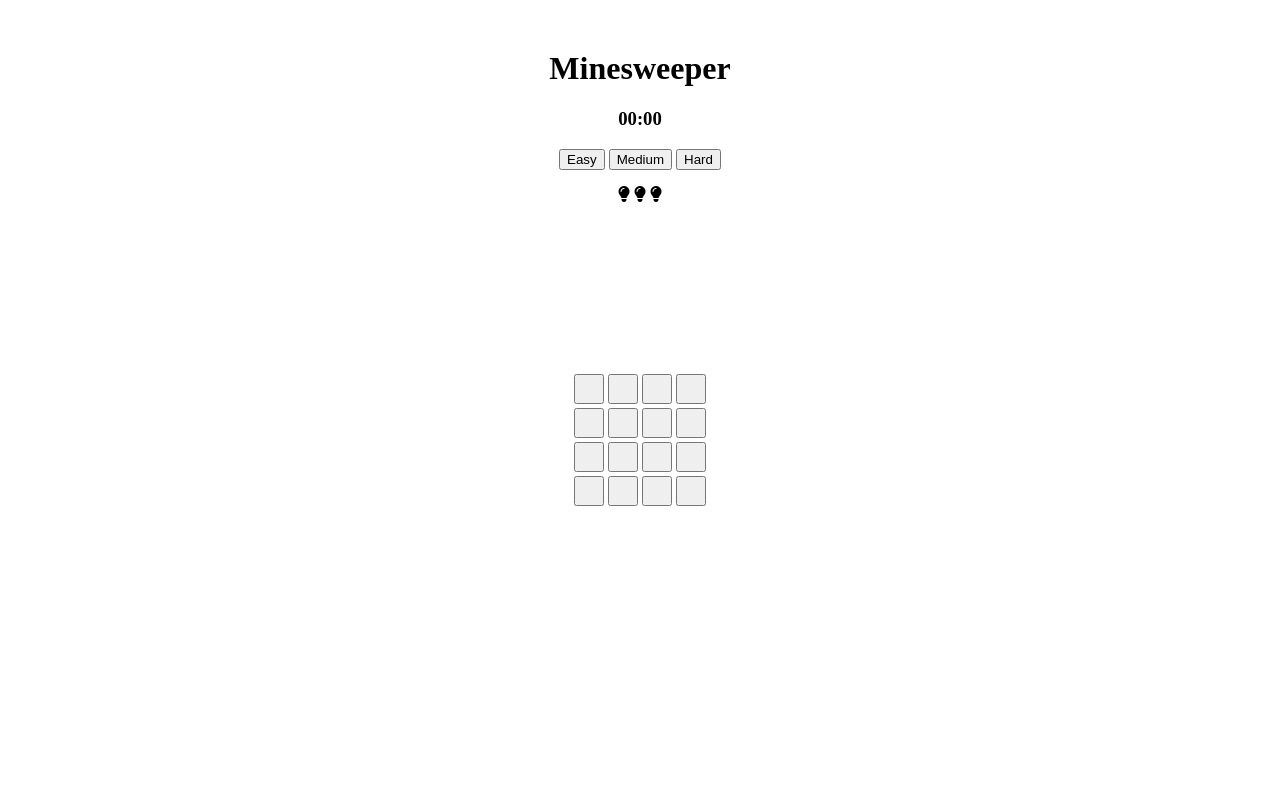
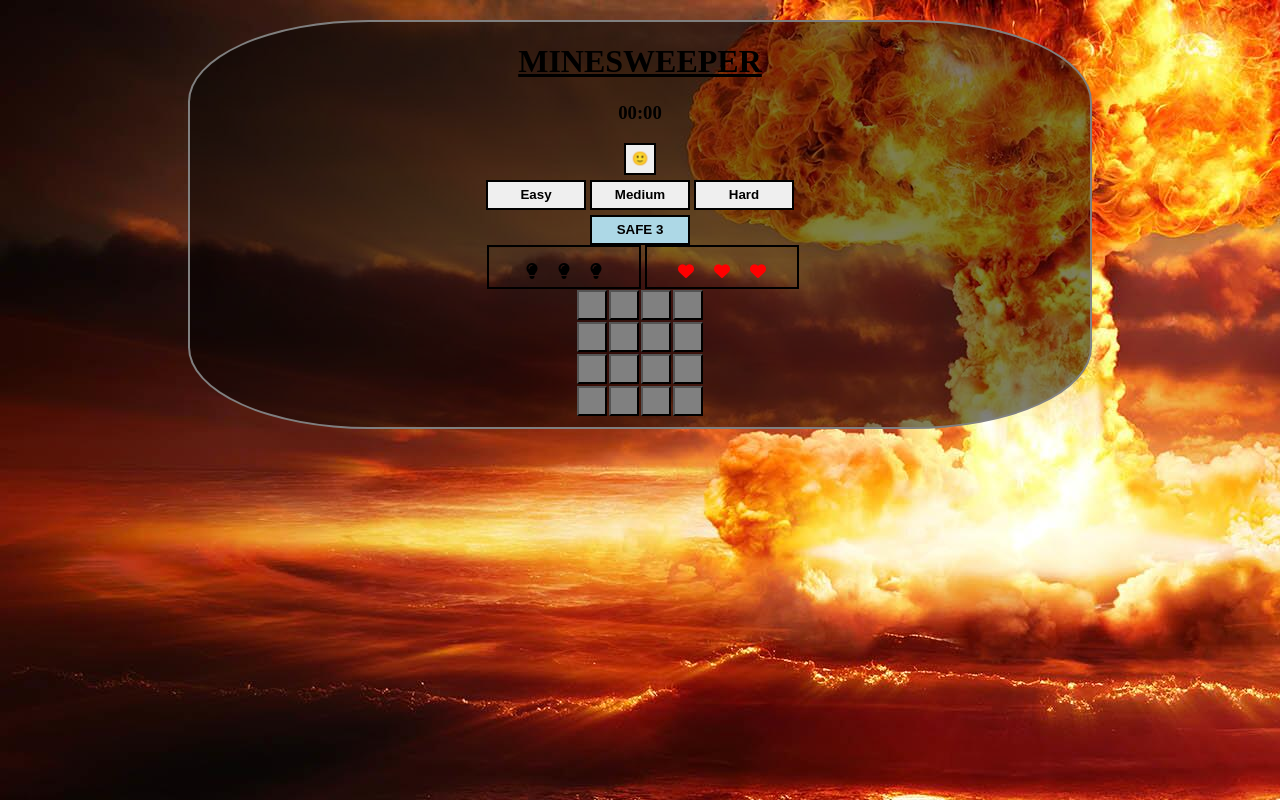
Before and after one commit to FriZe6/MineSweep, a plain HTML site: page index.html in a window 1280 px wide. Both pictures are taken after a click on the button "Easy". Drawn offline with Linux system fonts and the light colour scheme.

Commit message:
FINAL DAY EDITION

```diff
--- a/css/main.css
+++ b/css/main.css
@@ -1,28 +1,149 @@
+body{
+    background-image: url('/img/blast.jpg');
+}
+
+h1{
+    text-decoration: underline;
+}
+
+.header{
+    text-align: center;
+    margin: 20px 180px 10px 180px;
+    padding-bottom: 10px;
+    border: 2px solid grey;
+    background-color:rgba(0, 0, 0, 0.5);
+    border-radius: 20%;
+}
+
+.first-row{
+    display:block;
+    margin: auto;
+    text-align: center;
+    margin-bottom: 5px;
+}
+
+.restart{
+    widows: 32px;
+    height:32px;
+    border: 2px solid black;
+    text-align: center;
+}
+
+.third-row{
+    display: block;
+    margin-left: 16px;
+
+}
+
+.hints{
+    display: inline-block;
+    border: 2px black solid;
+    width:150px;
+    height: 40px;
+}
+
+p{
+    display: inline-block;
+    margin-left: 10px;
+    margin-right: 10px;
+
+}
+
+.lives{
+    display: inline-block;
+    color: red;
+    border: 2px black solid;
+    width:150px;
+    margin-right: 10px;
+    height: 40px;
+}
+
+.hidden{
+    font-size: 0;
+}
+
+
+.table{
+    display: inline-block;
+
+}
+.board{
+    border-collapse: collapse;
+}
+
+
+.cell{
+    text-align: center;
+}
+
 .btn{
     width: 30px;
     height:30px;
 }
 
-h1{
-    margin-top: 50px;
-    text-align: center;
+.diff{
+height: 30px;
+width: 100px;
+border: 2px solid black;
+font-weight: 700;
 }
 
-p{
-    display: inline-block;
+.white{
+    color:grey;
+    background-color: grey;
+    text-shadow: -1px 0 black, 0 1px black, 1px 0 black, 0 -1px black;
 }
 
-.hidden{
-    color: transparent ;
+.blue{
+    font-weight: 700;
+    color:blue;
+    background-color: grey;
+    text-shadow: -1px 0 black, 0 1px black, 1px 0 black, 0 -1px black;
 }
 
-.main{
-    text-align: center;
+.green{
+    font-weight: 700;
+    color:green;
+    background-color: grey;
+    text-shadow: -1px 0 black, 0 1px black, 1px 0 black, 0 -1px black;
 }
 
-.table{
-    position: absolute;
-    top:55%;
-    left:50%;
-    transform:translateX(-50%) translateY(-50%);
+.red{
+    font-weight: 700;
+    color:red;
+    background-color: grey;
+    text-shadow: -1px 0 black, 0 1px black, 1px 0 black, 0 -1px black;
 }
+
+.brown{
+    font-weight: 700;
+    color:brown;
+    background-color: grey;
+    text-shadow: -1px 0 black, 0 1px black, 1px 0 black, 0 -1px black;
+}
+
+.yellow{
+    font-weight: 700;
+    color:yellow;
+    background-color: grey;
+    text-shadow: -1px 0 black, 0 1px black, 1px 0 black, 0 -1px black;
+}
+
+.safe{
+    height: 30px;
+    width: 100px;
+    border: 2px solid black;
+    font-weight: 700;
+    background-color: lightblue;
+    display: block;
+    margin:5px auto 0;
+}
+
+.safe-to-click{
+    background-color: green;
+}
+
+button:active {
+    box-shadow: 0 5px #666;
+    transform: translateY(2px);
+  }
--- a/index.html
+++ b/index.html
@@ -9,18 +9,26 @@
 
     <body onload="startPage()">
 
-        <h1>Minesweeper</h1>
-        <div class="main">
+
+        <div class="header">
+            <h1>MINESWEEPER</h1>
             <h3 class="timer">00:00</h3>
+            <div class="first-row">
 
-            <button class="easy" onclick="initGame(this)">Easy</button>
-            <button class="medium" onclick="initGame(this)">Medium</button>
-            <button class="hard" onclick="initGame(this)">Hard</button>
+                <button class="restart" onclick="initGame(this)">🙂</button>
+            </div>
 
-            <div class="hints">
-                <p class="hint1" onclick="getHint(this)"><i class="fas fa-lightbulb"></i></p>
-                <p class="hint2" onclick="getHint(this)"><i class="fas fa-lightbulb"></i></p>
-                <p class="hint3" onclick="getHint(this)"><i class="fas fa-lightbulb"></i></p>
+
+            <button class="diff easy" onclick="initGame(this)">Easy</button>
+            <button class="diff medium" onclick="initGame(this)">Medium</button>
+            <button class="diff hard" onclick="initGame(this)">Hard</button>
+            <button class="safe" onclick="safeClick()">SAFE 3</button>
+
+            <div class="third-row">
+
+                <div class="hints"> </div>
+
+                <div class="lives"></div>
             </div>
 
 
@@ -28,10 +36,9 @@
                 <table class="board">
 
                 </table>
+
             </div>
-
-        </div>
-
+    </div>
 
 
         <script src="js/utils.js"></script>
--- a/js/main.js
+++ b/js/main.js
@@ -2,13 +2,20 @@
 
 var gBoard;
 var tableHTML = document.querySelector('.board')
-var MINE='M'
-var EMPTY= 'E'
+var MINE='💣'
 var gTimerInterval;
 var gSetTimeout;
 var hint=false
 var hintCount=3
 var elHint= document.querySelector('hint'+hintCount)
+var restartHTML= document.querySelector(".restart")
+var gameDone=false
+var livesCount=3
+var countSafeClicks=3
+var mineSound= new Audio("sounds/explosion.mp3")
+var winSound= new Audio('sounds/cheer.mp3')
+var gameOverSound = new Audio('sounds/cry.mp3')
+var userName;
 
 function createCell(){
     var cell= {
@@ -19,7 +26,6 @@ function createCell(){
     }
     return cell
 }
-
 
 var gGame = {
     isOn: false,
@@ -36,18 +42,26 @@ var gGame = {
 
 
 function startPage(){
+
     gBoard=buildBoard(4, 2)
     renderBoard(gBoard)
 }
 
 
 function initGame(elButton){
+    hintCount=3
+    livesCount=3
+    countSafeClicks=3
+    document.querySelector(".safe").innerHTML=`SAFE ${countSafeClicks}`
+    gameDone=false
     gGame.isOn=false
     seconds=0
     minutes=0
     clearInterval(gTimerInterval)
     timerHTML.innerText =(minutes ? (minutes > 9 ? minutes : "0" + minutes) : "00")
             + ":" + (seconds > 9 ? seconds : "0" + seconds);
+
+            restartHTML.innerHTML='🙂'
 
     if(elButton.innerHTML==="Easy"){
         gLevel.SIZE=4
@@ -63,10 +77,9 @@ function initGame(elButton){
         gLevel.SIZE=12
         gLevel.MINES=30
     }
-
+    renderFooter()
+    gBoard=buildBoard(gLevel.SIZE, gLevel.MINES)
     renderBoard(gBoard)
-    gBoard=buildBoard(gLevel.SIZE, gLevel.MINES)
-
 }
 
 
@@ -80,6 +93,9 @@ function buildBoard(size,numOfMines){
         }
     }
     setMines(board ,numOfMines)
+    console.log(numOfMines);
+    renderHints()
+    renderLives()
         setMinesNegsCount(board)
         renderBoard(board)
 
@@ -135,16 +151,30 @@ function countNeighbors(board , rowIdx, colIdx){
 
    function cellClicked(elCell ,row ,col){
 
+    if(gameDone)return
+
+    var currCell= gBoard[row][col]
+
     if(gGame.isOn===false){
         firstClick(elCell,row,col)
         gGame.isOn=true
         gTimerInterval= setInterval(getTimer,1000);
     }
+    if(currCell.isMarked)return
 
-    if(elCell.innerHTML===MINE && !hint){
+    if(elCell.innerHTML===MINE && livesCount>0){
+        livesCount--
+        renderLives()
+        mineSound.play()
+    }
+
+    if(elCell.innerHTML===MINE && !hint && livesCount===0){
         gameOver()
         gBoard[row][col].isShown=true
+        elCell.style.backgroundColor='red'
         clearInterval(gTimerInterval)
+        gameOverSound.play()
+
     }else if(elCell.innerHTML!==MINE && !hint){
         gBoard[row][col].isShown=true
         elCell.classList.remove("hidden")
@@ -169,7 +199,7 @@ function countNeighbors(board , rowIdx, colIdx){
                 renderBoard(gBoard)
                 }
             }
-
+            hintCount--
         gSetTimeout= setTimeout(function(){
             gBoard[row][col].isShown=false
             elCell.classList.add("hidden")
@@ -186,11 +216,14 @@ function countNeighbors(board , rowIdx, colIdx){
                 }
             }
             hint=!hint
-            var elHint = document.querySelector(".hint1")
-            elHint.innerHTML=""
-        },3000)
+
+            renderHints(hintCount)
+
+        },1000)
     }
+
     isGameWon()
+    if(gameDone)clearInterval(gTimerInterval)
    }
 
 
@@ -203,7 +236,7 @@ function renderBoard(board){
         strHTML+='<tr>'
 
         for(var j=0 ; j<board[0].length ; j++){
-            strHTML+= `<td class="cell"><button class="${!board[i][j].isShown ? 'hidden' : ''} btn row${i}-col${j}"  oncontextmenu="markCell(this, ${i},${j})"
+            strHTML+= `<td class="cell"><button class="${!board[i][j].isShown && !board[i][j].isMarked ? 'hidden' : ''} btn row${i}-col${j} ${getColor(board,i,j)}"  oncontextmenu="markCell(this, ${i},${j})"
             onclick="cellClicked(this, ${i},${j})">${board[i][j].isMine ? MINE : board[i][j].minesAroundCount}</button></td>`
         }
         strHTML+='</td>'
@@ -212,12 +245,44 @@ tableHTML.innerHTML=strHTML
 
 }
 
+function renderHints(){
+    strHTML=''
+    var hintsHTML= document.querySelector(".hints")
+    for(var i=1 ;i<=hintCount ; i++){
+        strHTML+= `<p class="hint${i}" onclick="getHint(this)"><i class="fas fa-lightbulb"></i></p>`
+    }
+    hintsHTML.innerHTML= strHTML
+}
+
+function renderLives(){
+    strHTML=''
+    var firstRowDiv= document.querySelector(".lives")
+    for(var i=0 ; i<livesCount ;i++){
+        strHTML+=`<p class="life"><i class="fas fa-heart"></i></p>`
+    }
+    firstRowDiv.innerHTML=strHTML
+}
+
+function getColor(board,i,j){
+    var color;
+    if(board[i][j].minesAroundCount===0)color='white'
+    if(board[i][j].minesAroundCount===1)color='green'
+    if(board[i][j].minesAroundCount===2)color='blue'
+    if(board[i][j].minesAroundCount===3)color='red'
+    if(board[i][j].minesAroundCount===4)color='brown'
+    if(board[i][j].minesAroundCount===5)color='yellow'
+    return color
+
+}
+
+
 function markCell(elCell ,i ,j){
 
+    if(gameDone)return
     var cell=gBoard[i][j]
 
     if(cell.isShown===false){
-
+        if(cell.isMine && cell.isShown)return
 
     if(cell.isMarked===true){
 
@@ -233,6 +298,7 @@ function markCell(elCell ,i ,j){
         cell.isMarked=!cell.isMarked
     }
 }
+isGameWon()
 }
 
 function gameOver(){
@@ -248,7 +314,8 @@ function gameOver(){
         }
     }
     gGame.isOn=false
-    alert("lose")
+    gameDone=true
+    restartHTML.innerHTML='🤯'
 }
 
 function isGameWon(){
@@ -261,17 +328,18 @@ function isGameWon(){
         for(var j=0 ;j<gBoard.length ;j++){
             var cell= gBoard[i][j]
             if(cell.isMarked && cell.isMine)countFlaggedMines++
-
-            if(!cell.isMine && cell.isShown)countCorrect++
+            if(cell.isMine && cell.isShown)countFlaggedMines++
+            if(!cell.isMine && cell.isShown )countCorrect++
             countCells++
-
         }
-
     }
-
+    console.log(countFlaggedMines);
+    console.log(countCorrect);
+    console.log(countCells);
     if(countFlaggedMines===gLevel.MINES && countCorrect===countCells-countFlaggedMines){
-
-        alert("win")
+       restartHTML.innerHTML='🤩'
+       winSound.play()
+       gameDone=true
     }
 }
 
@@ -286,9 +354,12 @@ function countAgain(board , row, col){
         if(j===col && i===row)continue
         if(j<0 || j>=board.length)continue
         board[i][j].isShown=true
+
         renderBoard(board)
+
         }
     }
+
 }
 
 function firstClick(elCell,row,col){
@@ -305,7 +376,35 @@ function firstClick(elCell,row,col){
 }
 
 function getHint(elHint){
-
+    if(gameDone)return
+    if(hint)return
     elHint.innerHTML='<i class="far fa-sun"></i>'
+    elHint.style.color='white'
     hint=true
 }
+
+
+
+function safeClick(){
+    if(gameDone)return
+    if(countSafeClicks===0)return
+
+   var randomCol=Math.ceil(Math.random()*gBoard.length-1)
+   var randomRow=Math.ceil(Math.random()*gBoard.length-1)
+
+   while(gBoard[randomCol][randomRow].isMine===true || gBoard[randomCol][randomRow].isShown===true){
+    randomCol=Math.ceil(Math.random()*gBoard.length-1)
+    randomRow=Math.ceil(Math.random()*gBoard.length-1)
+   }
+   var elCell= document.querySelector(`.row${randomCol}-col${randomRow}`)
+   if(gBoard[randomCol][randomRow].isMine===false){
+    elCell.classList.add("safe-to-click")
+    countSafeClicks--
+   }
+    gSetTimeout=setTimeout(function(){
+        elCell.classList.remove("safe-to-click")
+    },1000)
+
+   document.querySelector(".safe").innerHTML=`SAFE ${countSafeClicks}`
+
+}
```
Also changed, not shown: img/blast.jpg (added), img/grey.jpg (added), 3 other files.
